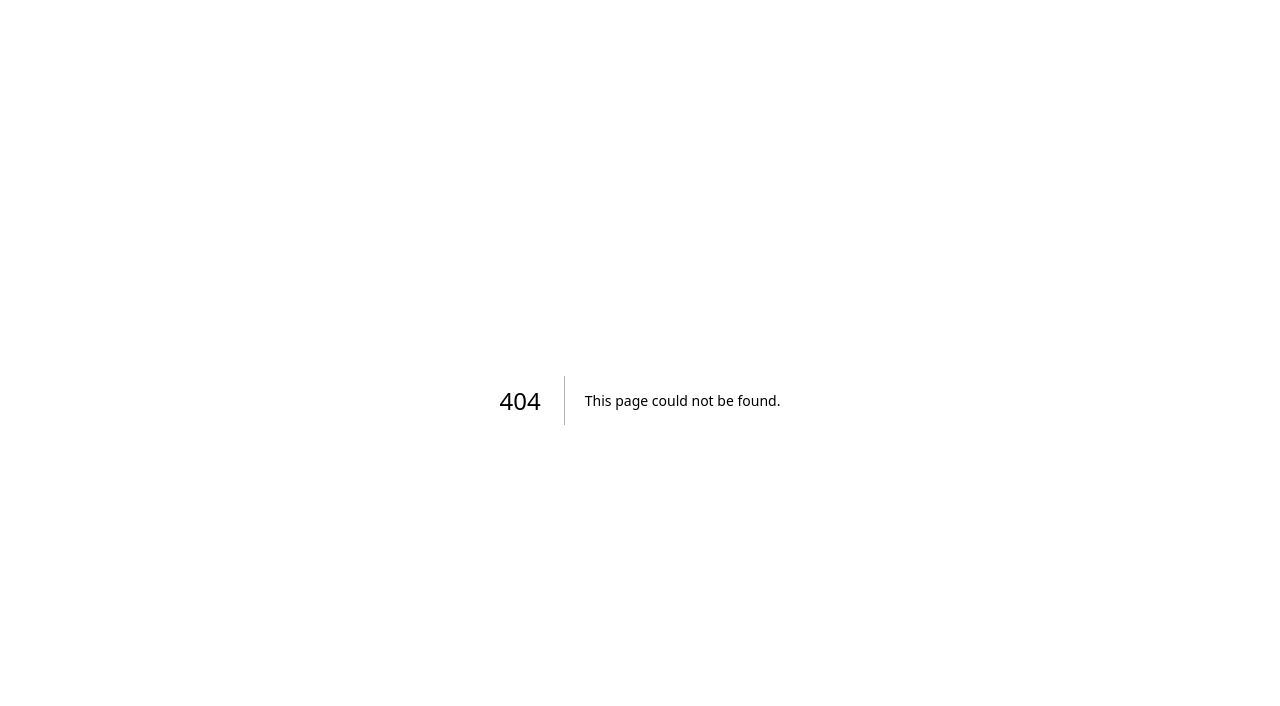
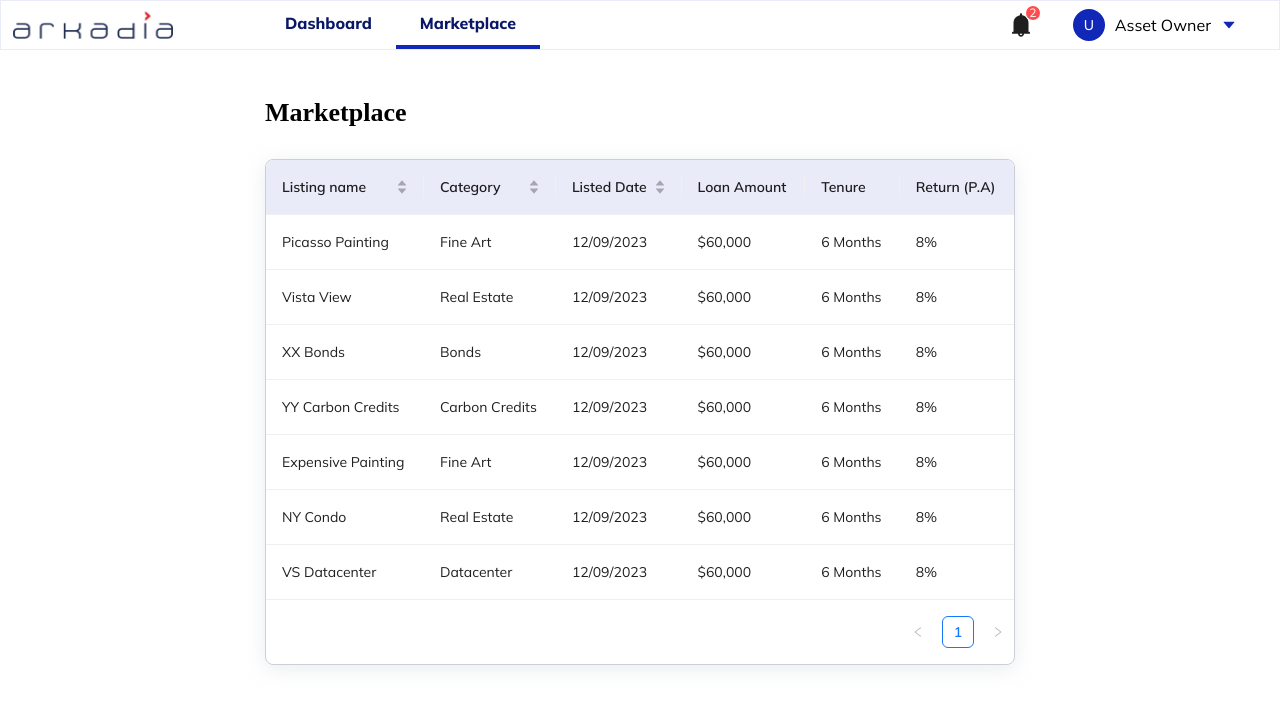
Before and after one commit to varunthefalcon/arkadia-staging, a Next.js app: page /marketplace in a window 1280 px wide. Before the commit this address had no page. Shown: the top 706 px of the page. Built offline with nearby package versions, Linux system fonts and the light colour scheme; a web font is replaced by a local one.

Commit message:
navbar done, app stabilised

```diff
--- a/app/ao/dashboard/page.module.css
+++ b/app/ao/dashboard/page.module.css
@@ -3,7 +3,7 @@
   height: 300px;
 }
 
-/* .landing_button {
+.landing_button {
   padding: 8px 24px !important;
   height: 56px !important;
   margin-right: 25px;
@@ -13,7 +13,7 @@
   color: #0a1767 !important;
   font-weight: 700 !important;
   gap: 10px;
-} */
+}
 
 .banner_title {
   font-family: --font-frank;
--- a/app/globals.css
+++ b/app/globals.css
@@ -78,3 +78,11 @@ a {
 .ant-popover {
   padding: 0 !important;
 }
+
+th {
+  background-color: #eaebf9 !important;
+}
+
+.ant-table-column-sorter-inner > .active {
+  color: #1027b8 !important;
+}
--- a/app/layout.js
+++ b/app/layout.js
@@ -1,6 +1,7 @@
 import { ConfigProvider } from "antd";
 import "./globals.css";
 import { Frank_Ruhl_Libre, Mulish } from "next/font/google";
+import StyledComponentsRegistry from "../lib/AntdRegistry";
 
 const frank_Ruhl_Libre = Frank_Ruhl_Libre({
   weight: ["variable"],
@@ -32,7 +33,7 @@ export default function RootLayout({ children }) {
             },
           }}
         >
-          {children}
+          <StyledComponentsRegistry>{children}</StyledComponentsRegistry>
         </ConfigProvider>
       </body>
     </html>
--- /dev/null
+++ b/app/marketplace/page.js
@@ -0,0 +1,127 @@
+"use client";
+
+import Image from "next/image";
+import { Button, Form } from "antd";
+import styles from "./page.module.css";
+import { Input } from "antd";
+import Navbar from "@/components/Navbar";
+import Footer from "@/components/Footer";
+import ArkTable from "@/components/tables";
+
+export default function SignIn() {
+  const dataSource = [
+    {
+      title: "Listing name",
+      dataIndex: "name",
+      sorter: (a, b) => a.name - b.name,
+    },
+    {
+      title: "Category",
+      dataIndex: "category",
+      sorter: (a, b) => a.category - b.category,
+    },
+    {
+      title: "Listed Date",
+      dataIndex: "listedDate",
+      sorter: (a, b) => a.date - b.date,
+    },
+    {
+      title: "Loan Amount",
+      dataIndex: "loanAmount",
+    },
+    {
+      title: "Tenure",
+      dataIndex: "tenure",
+    },
+    {
+      title: "Return (P.A)",
+      dataIndex: "return",
+    },
+  ];
+
+  const rowData = [
+    {
+      name: "Picasso Painting",
+      category: "Fine Art",
+      listedDate: "12/09/2023",
+      loanAmount: "$60,000",
+      tenure: "6 Months",
+      return: "8%",
+    },
+    {
+      name: "Vista View",
+      category: "Real Estate",
+      listedDate: "12/09/2023",
+      loanAmount: "$60,000",
+      tenure: "6 Months",
+      return: "8%",
+    },
+    {
+      name: "XX Bonds",
+      category: "Bonds",
+      listedDate: "12/09/2023",
+      loanAmount: "$60,000",
+      tenure: "6 Months",
+      return: "8%",
+    },
+    {
+      name: "YY Carbon Credits",
+      category: "Carbon Credits",
+      listedDate: "12/09/2023",
+      loanAmount: "$60,000",
+      tenure: "6 Months",
+      return: "8%",
+    },
+    {
+      name: "Expensive Painting",
+      category: "Fine Art",
+      listedDate: "12/09/2023",
+      loanAmount: "$60,000",
+      tenure: "6 Months",
+      return: "8%",
+    },
+    {
+      name: "NY Condo",
+      category: "Real Estate",
+      listedDate: "12/09/2023",
+      loanAmount: "$60,000",
+      tenure: "6 Months",
+      return: "8%",
+    },
+    {
+      name: "VS Datacenter",
+      category: "Datacenter",
+      listedDate: "12/09/2023",
+      loanAmount: "$60,000",
+      tenure: "6 Months",
+      return: "8%",
+    },
+  ];
+  return (
+    <main>
+      <Navbar showPages={true} showUserActions={true} />
+      <div
+        style={{
+          display: "flex",
+          justifyContent: "center",
+        }}
+      >
+        <div
+          style={{
+            width: "100%",
+            maxWidth: "750px",
+          }}
+        >
+          <p className={styles.pageTitle}>Marketplace</p>
+
+          <ArkTable
+            title=""
+            rowData={rowData}
+            hideTitle={true}
+            columnData={dataSource}
+          />
+        </div>
+      </div>
+    </main>
+  );
+}
--- /dev/null
+++ b/app/marketplace/page.module.css
@@ -0,0 +1,10 @@
+.pageTitle {
+  font-family: --font-frank;
+  font-size: 26px;
+  font-weight: 700;
+  line-height: 29px;
+  letter-spacing: 0em;
+  text-align: left;
+  margin-top: 48px;
+  margin-bottom: 32px;
+}
--- a/components/Navbar/index.js
+++ b/components/Navbar/index.js
@@ -1,11 +1,16 @@
 "use client";
 
-import { Badge, Image, Popover } from "antd";
+import { Badge, Popover } from "antd";
 import styles from "./navbar.module.css";
 import { BellFilled, CaretRightFilled } from "@ant-design/icons";
 import AvatarBadge from "@/components/Badge";
+import { usePathname } from "next/navigation";
+import { useRouter } from "next/navigation";
 
 const Navbar = (props) => {
+  const pathname = usePathname();
+  const router = useRouter();
+
   const { showPages = false, showUserActions = false } = props;
 
   return (
@@ -23,16 +28,18 @@ const Navbar = (props) => {
               <span
                 className={[
                   styles.navItems,
-                  true ? styles.active_navItem : "",
+                  pathname.includes("dashboard") ? styles.active_navItem : "",
                 ].join(" ")}
+                onClick={() => router.push("/ao/dashboard")}
               >
                 Dashboard
               </span>
               <span
                 className={[
                   styles.navItems,
-                  true ? styles.active_navItem : "",
+                  pathname.includes("marketplace") ? styles.active_navItem : "",
                 ].join(" ")}
+                onClick={() => router.push("/marketplace")}
               >
                 Marketplace
               </span>
--- /dev/null
+++ b/components/tables/index.js
@@ -0,0 +1,68 @@
+const { Table, Button } = require("antd");
+// import PropTypes from "prop-types";
+import styles from "./page.module.css";
+
+const ArkTable = (props) => {
+  const {
+    title = "",
+    columnData = [],
+    rowData = [],
+    localeLabel = "",
+    localeOnClick = () => {},
+    emptylistAsButton = false,
+    hideTitle = false,
+    emptylistAsText = false,
+  } = props;
+
+  let additionalProps = {};
+
+  if (emptylistAsButton) {
+    additionalProps = {
+      locale: {
+        emptyText: (
+          <div style={{ marginBlock: "60px" }}>
+            <Button
+              type="primary"
+              onClick={localeOnClick}
+              style={{ backgroundColor: "#1027B8" }}
+            >
+              {localeLabel}
+            </Button>
+          </div>
+        ),
+      },
+    };
+  } else if (emptylistAsText) {
+    additionalProps = {
+      locale: {
+        emptyText: <div style={{ marginBlock: "60px" }}>{localeLabel}</div>,
+      },
+    };
+  }
+  return (
+    <>
+      <div className={styles.tablesWrapper}>
+        <div
+          className={styles.tablesTitle}
+          style={{ display: hideTitle ? "none" : "" }}
+        >
+          {title}
+        </div>
+        <Table columns={columnData} dataSource={rowData} {...additionalProps} />
+      </div>
+    </>
+  );
+};
+
+export default ArkTable;
+
+// ArkTable.propTypes = {
+//   title: PropTypes.string,
+//   hideTitle: PropTypes.bool,
+//   columnData: PropTypes.array,
+//   rowData: PropTypes.array,
+//   emptylistAsButton: PropTypes.bool,
+//   emptylistAsText: PropTypes.bool,
+//   localeLabel: PropTypes.string,
+//   localeOnClick: PropTypes.func,
+// };
--- /dev/null
+++ b/components/tables/page.module.css
@@ -0,0 +1,20 @@
+.tablesWrapper {
+  border-radius: 8px;
+  box-shadow: 0px 4px 20px 0px #cbcfda66;
+  border: 1px solid #cdced7;
+  overflow: hidden;
+  margin-bottom: 30px;
+}
+
+.tablesTitle {
+  background-color: #0a1767;
+  font-family: var(--font-mulish);
+  color: #f8f8fd;
+
+  padding: 8px;
+  font-size: 12px;
+  font-weight: 900;
+  line-height: 17px;
+  letter-spacing: 0em;
+  text-align: left;
+}
--- /dev/null
+++ b/lib/AntdRegistry.jsx
@@ -0,0 +1,18 @@
+"use client";
+
+import React from "react";
+import { createCache, extractStyle, StyleProvider } from "@ant-design/cssinjs";
+import { useServerInsertedHTML } from "next/navigation";
+
+const StyledComponentsRegistry = ({ children }) => {
+  const cache = React.useMemo(() => createCache(), []);
+  useServerInsertedHTML(() => (
+    <style
+      id="antd"
+      dangerouslySetInnerHTML={{ __html: extractStyle(cache, true) }}
+    />
+  ));
+  return <StyleProvider cache={cache}>{children}</StyleProvider>;
+};
+
+export default StyledComponentsRegistry;
--- a/next.config.js
+++ b/next.config.js
@@ -1,4 +1,4 @@
 /** @type {import('next').NextConfig} */
-const nextConfig = {}
+const nextConfig = {};
 
-module.exports = nextConfig
+module.exports = nextConfig;
```
Also changed, not shown: app/ao/dashboard/page.js (+17 -36 lines), components/Buttons/SecondaryButtons.js (+6 -6 lines).
